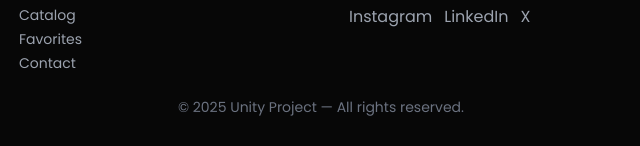
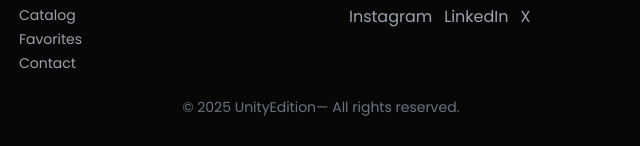
Before and after one commit to ahmadzulfikaralhafizh-cloud/unity_edition, a plain HTML site: page html/shop.html in a window 1280 px wide. Shown: the part 3129-3275 px from the top of the page, 319-959 px from the left. Drawn offline with nearby package versions, Linux system fonts and the light colour scheme.

Commit message:
Update shop.html

```diff
--- a/html/shop.html
+++ b/html/shop.html
@@ -195,7 +195,7 @@
     <img src="../assets/img/logo.png" alt="Logo" class="w-48 h-48 object-contain">
   </div>
 
-  <div class="mt-6 text-center text-gray-500 text-sm">© <span id="year"></span> Unity Project — All rights reserved.</div>
+  <div class="mt-6 text-center text-gray-500 text-sm">© <span id="year"></span> UnityEdition— All rights reserved.</div>
 </footer>
 
   <!-- Modals: login + detail -->
```
